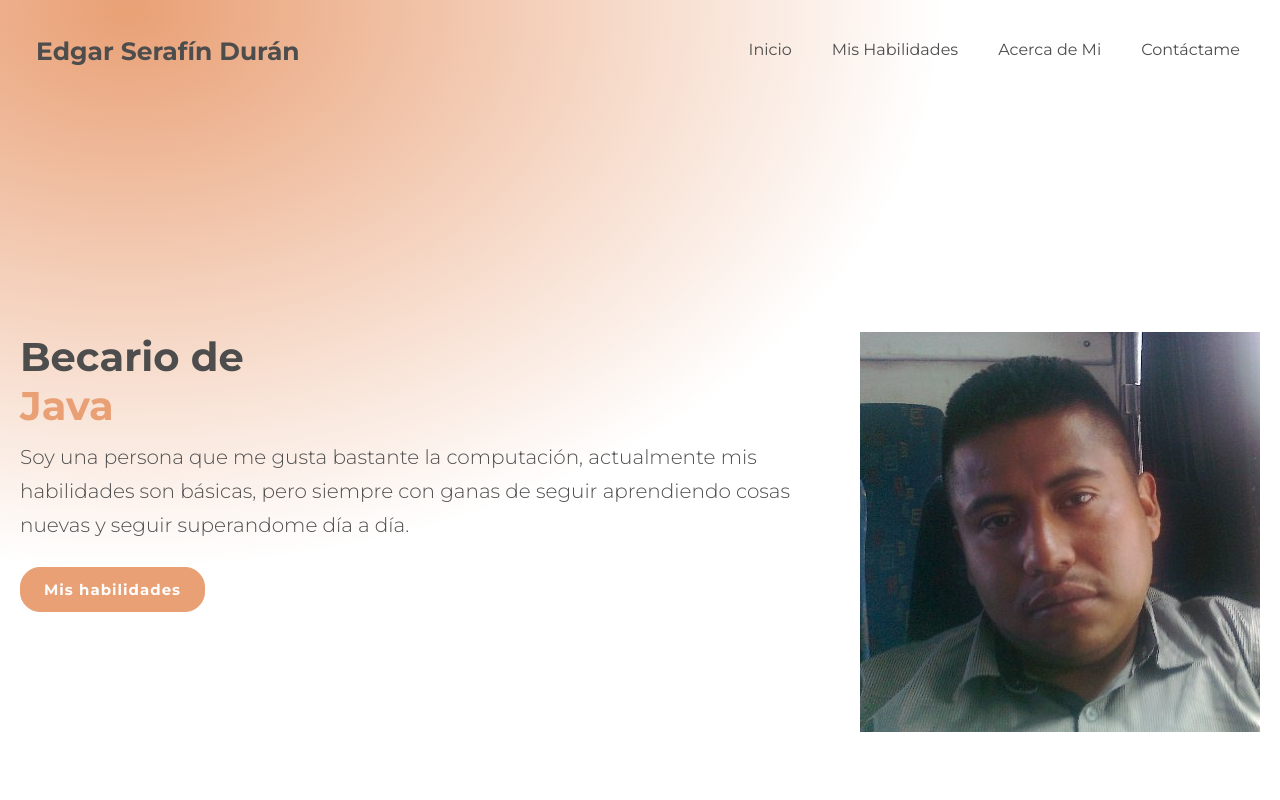
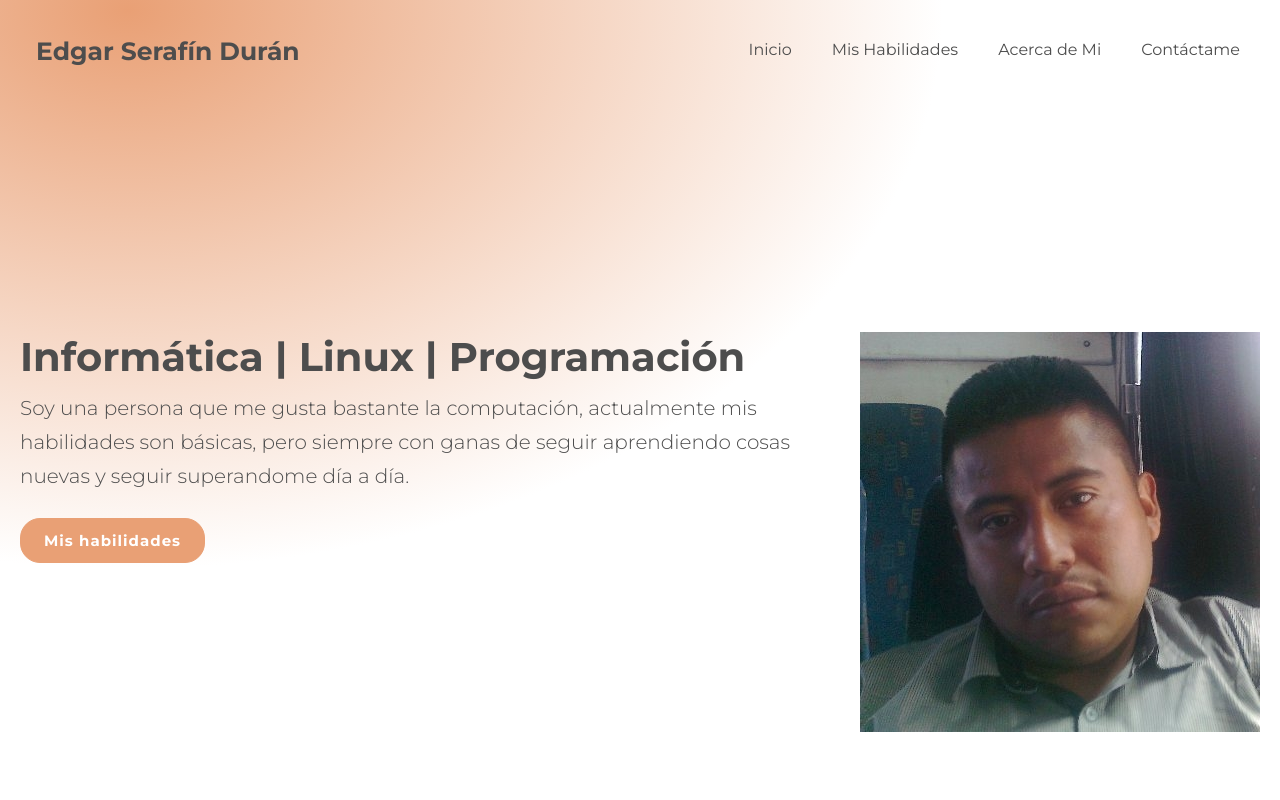
Before and after one commit to Edgar27sd/Edgar27sd.github.io, a plain HTML site: page index.html in a window 1280 px wide. Shown: the top 800 px of the page. Drawn offline with Linux system fonts and the light colour scheme.

Commit message:
Update index.html

```diff
--- a/index.html
+++ b/index.html
@@ -25,7 +25,7 @@
                 <div class="showcase-row">
                     <div class="showcase-row-title">
 
-                        <h1 class="display-1">Becario de <br><span class="txt-orange">Java</span> </h1>
+                        <h1 class="display-1"> Informática | Linux | Programación</h1>
                         <p class="large">
                             Soy una persona que me gusta bastante la computación, actualmente mis habilidades son básicas,
                             pero siempre con ganas de seguir aprendiendo cosas nuevas y seguir superandome día a día.
```
